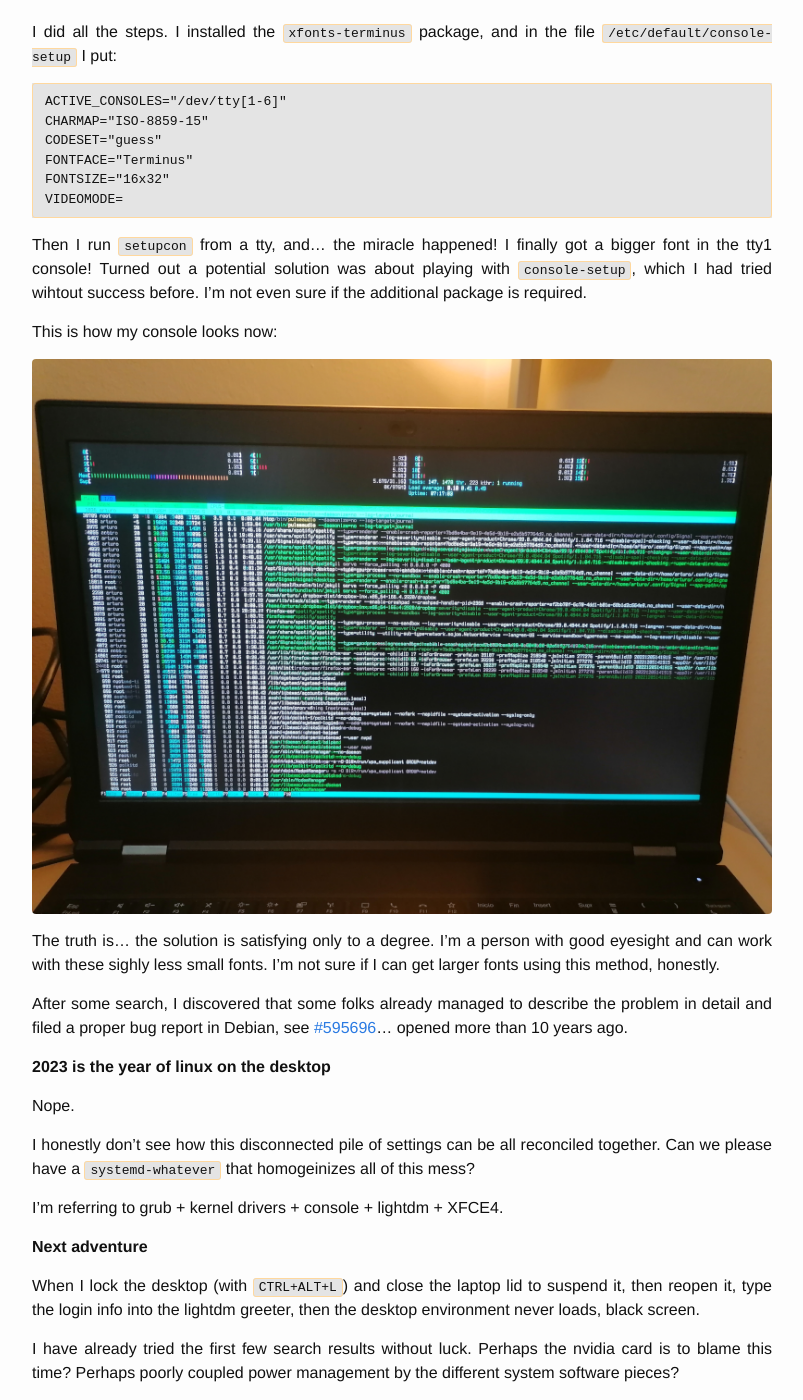
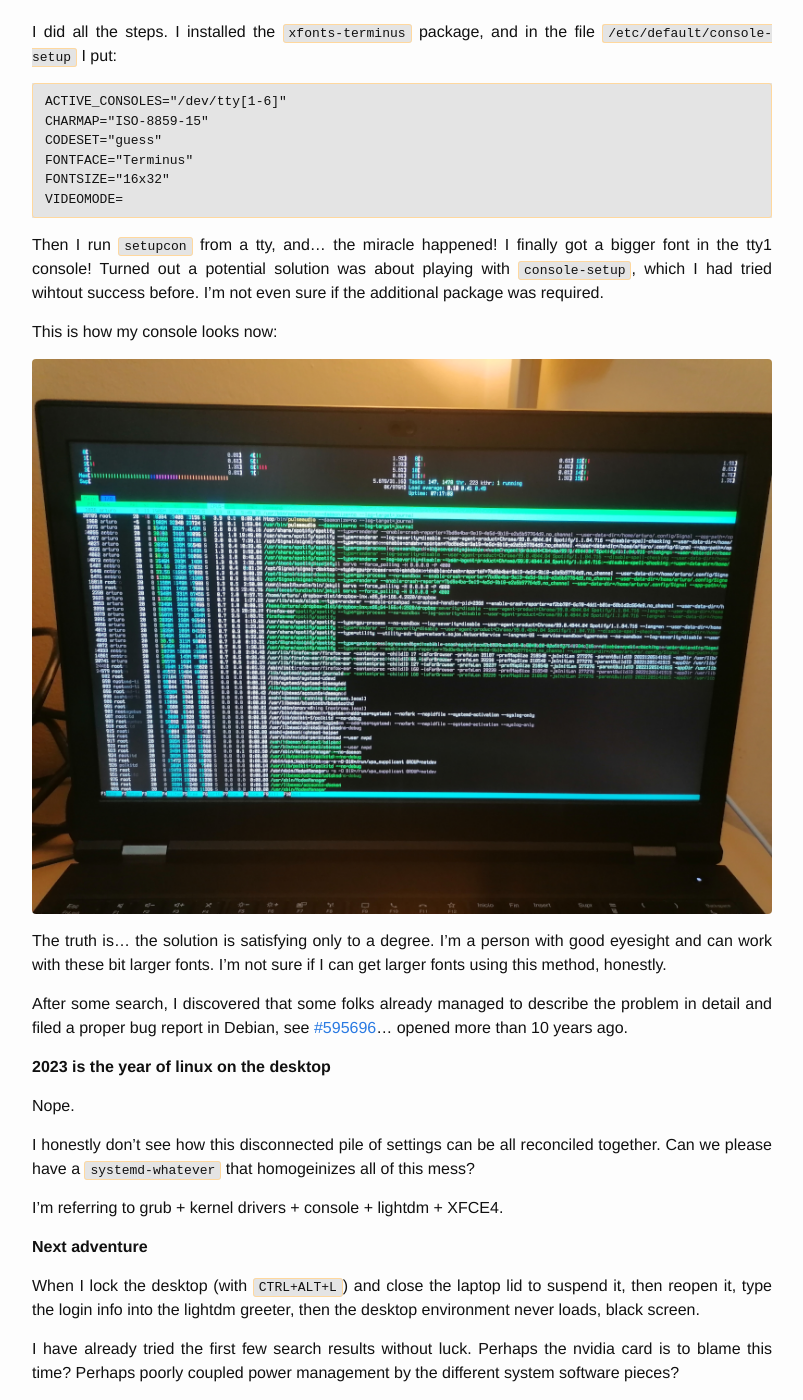
Before and after one commit to aborrero/ral-arturo.org, a Jekyll site: the page built from _posts/2023-01-30-console.md, in a window 1280 px wide and 1400 px high, scrolled down 4131 px. Shown: the whole window, without its empty margins (238-1041 px from the left). Built offline with Jekyll 4.4.1, drawn with Linux system fonts in a browser that asks for light colours.

Commit message:
_posts/2023-01-30-console.md: rewording
Reword some sentences.

Signed-off-by: Arturo Borrero Gonzalez <arturo.bg@arturo.bg>

```diff
--- a/_posts/2023-01-30-console.md
+++ b/_posts/2023-01-30-console.md
@@ -157,14 +157,14 @@ VIDEOMODE=
 
 Then I run `setupcon` from a tty, and... the miracle happened! I finally got a bigger font in the tty1 console!
 Turned out a potential solution was about playing with `console-setup`, which I had tried wihtout success before.
-I'm not even sure if the additional package is required.
+I'm not even sure if the additional package was required.
 
 This is how my console looks now:
 
 ![Linux tty console with high resolution but not so tiny fonts][console2]
 
 The truth is... the solution is satisfying only to a degree. I'm a person with good eyesight and can work with
-these sighly less small fonts. I'm not sure if I can get larger fonts using this method, honestly.
+these bit larger fonts. I'm not sure if I can get larger fonts using this method, honestly.
 
 After some search, I discovered that some folks already managed to describe the problem in detail and
 filed a proper bug report in Debian, see [#595696][debian_bug]... opened more than 10 years ago.
```
